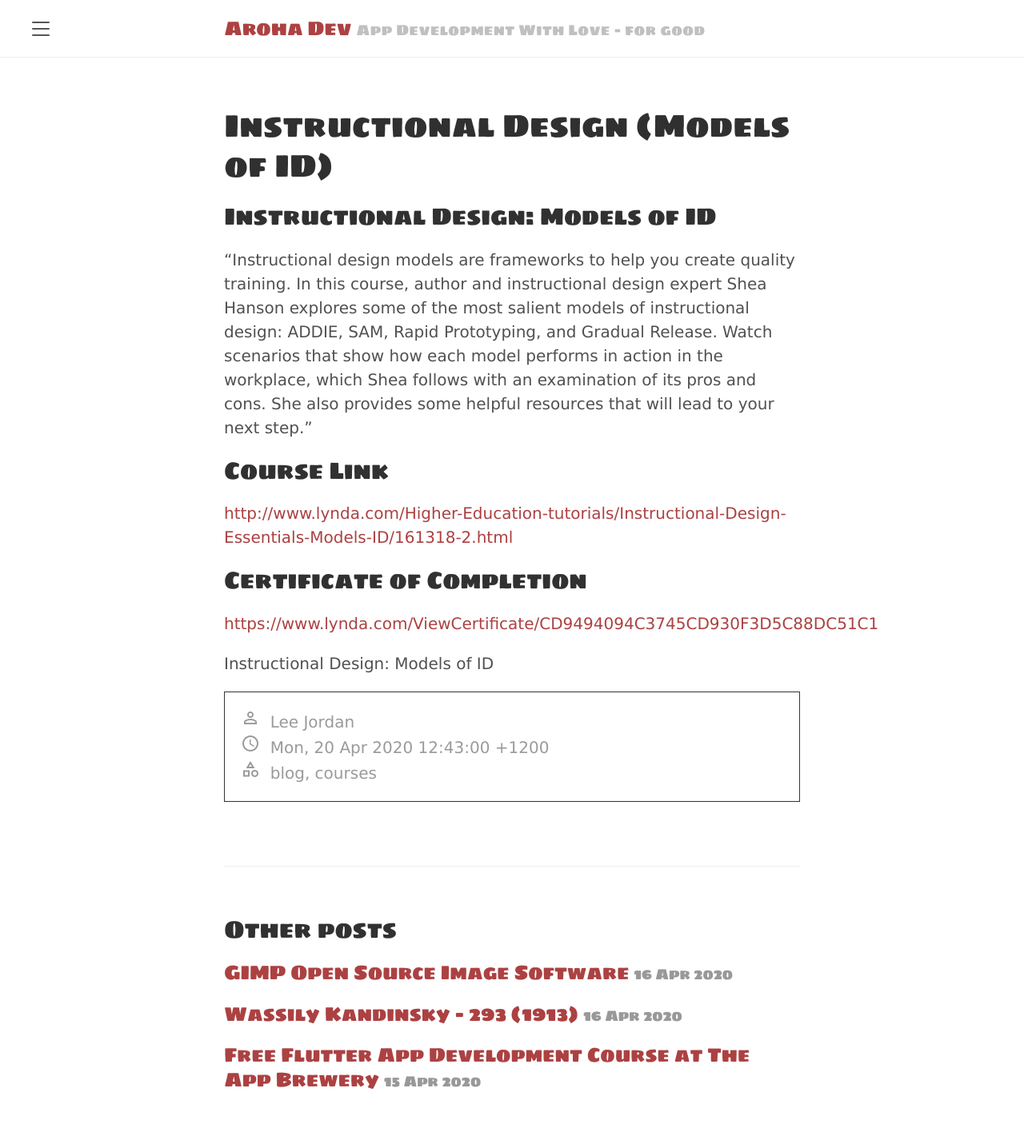
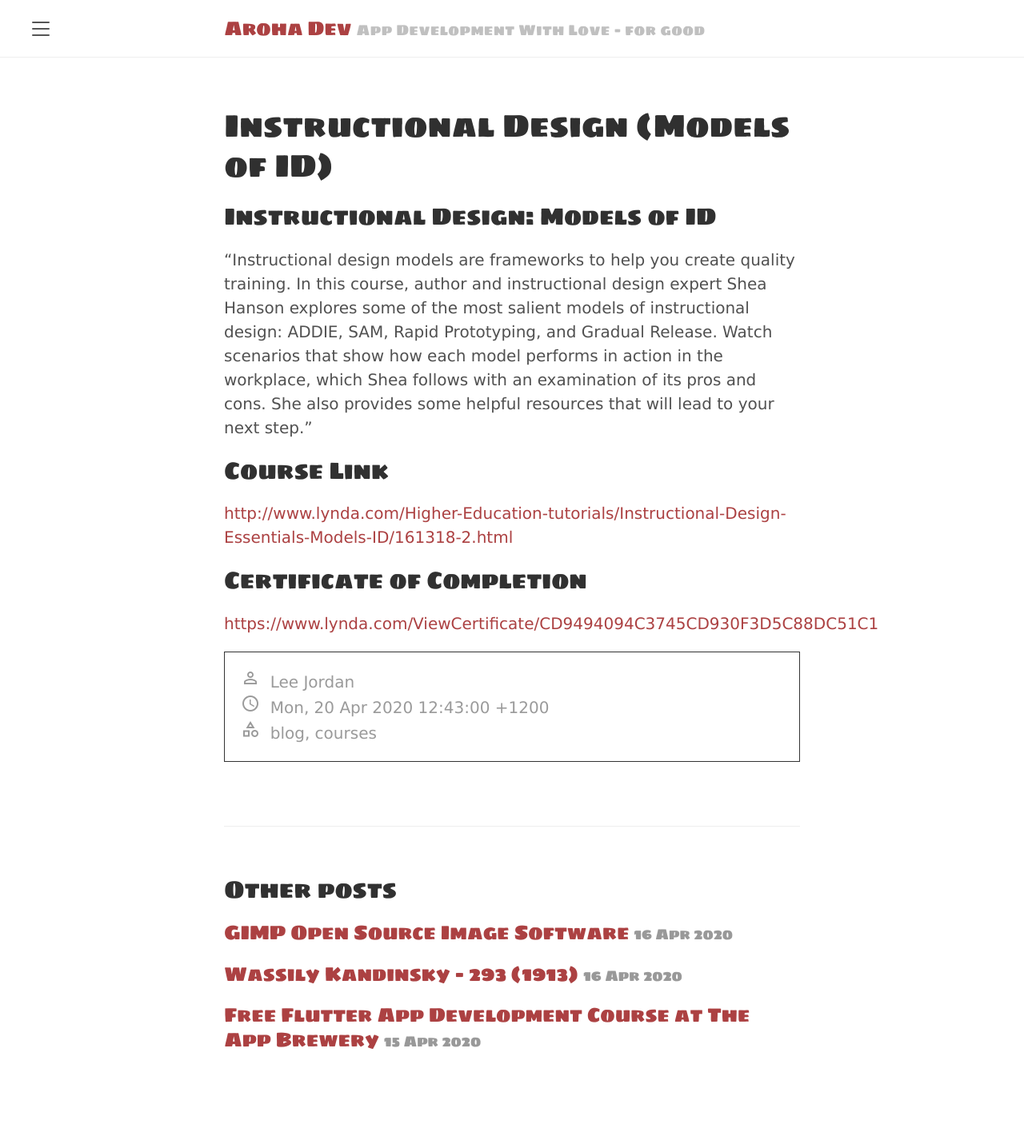
Before and after one commit to tracyjordan/tracyjordan.github.io, a Jekyll site: the page built from _posts/2020-04-20-instructional-design-models-of-id.md, in a window 1280 px wide. Shown: the whole page at 80% size. Built offline with Jekyll 4.4.1, drawn with Linux system fonts in a browser that asks for light colours; after the commit the page ends 1376 px from its top, so only the background shows below that.

Commit message:
Update 2020-04-20-instructional-design-models-of-id.md

```diff
--- a/_posts/2020-04-20-instructional-design-models-of-id.md
+++ b/_posts/2020-04-20-instructional-design-models-of-id.md
@@ -18,8 +18,3 @@ published: true
 <h2>Certificate of Completion</h2>
 
 <a href="https://www.lynda.com/ViewCertificate/CD9494094C3745CD930F3D5C88DC51C1" title="Instructional Design: Models of ID" target="_blank" rel="nofollow">https://www.lynda.com/ViewCertificate/CD9494094C3745CD930F3D5C88DC51C1</a>
-
-
-
-
-Instructional Design: Models of ID
```
